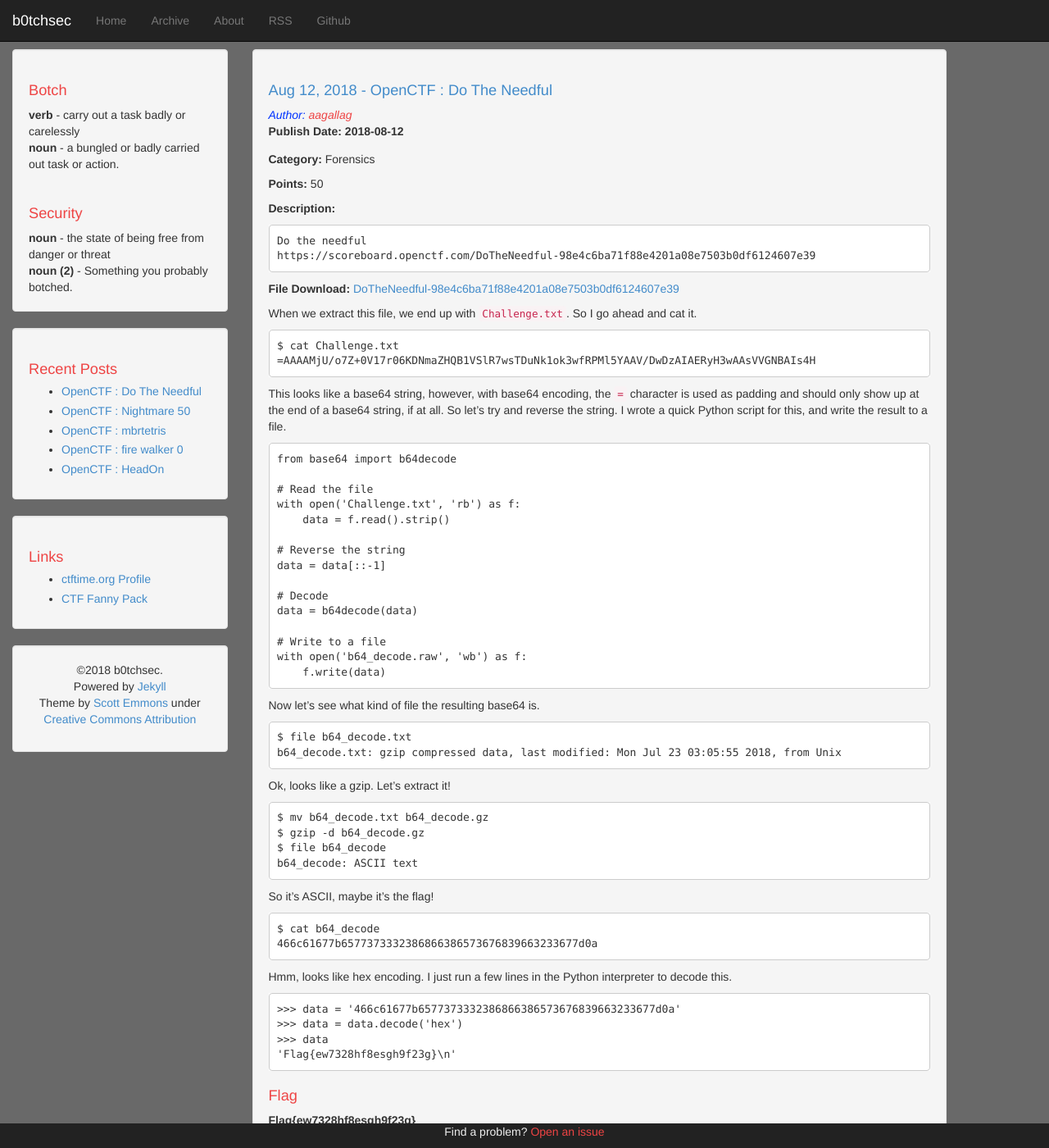
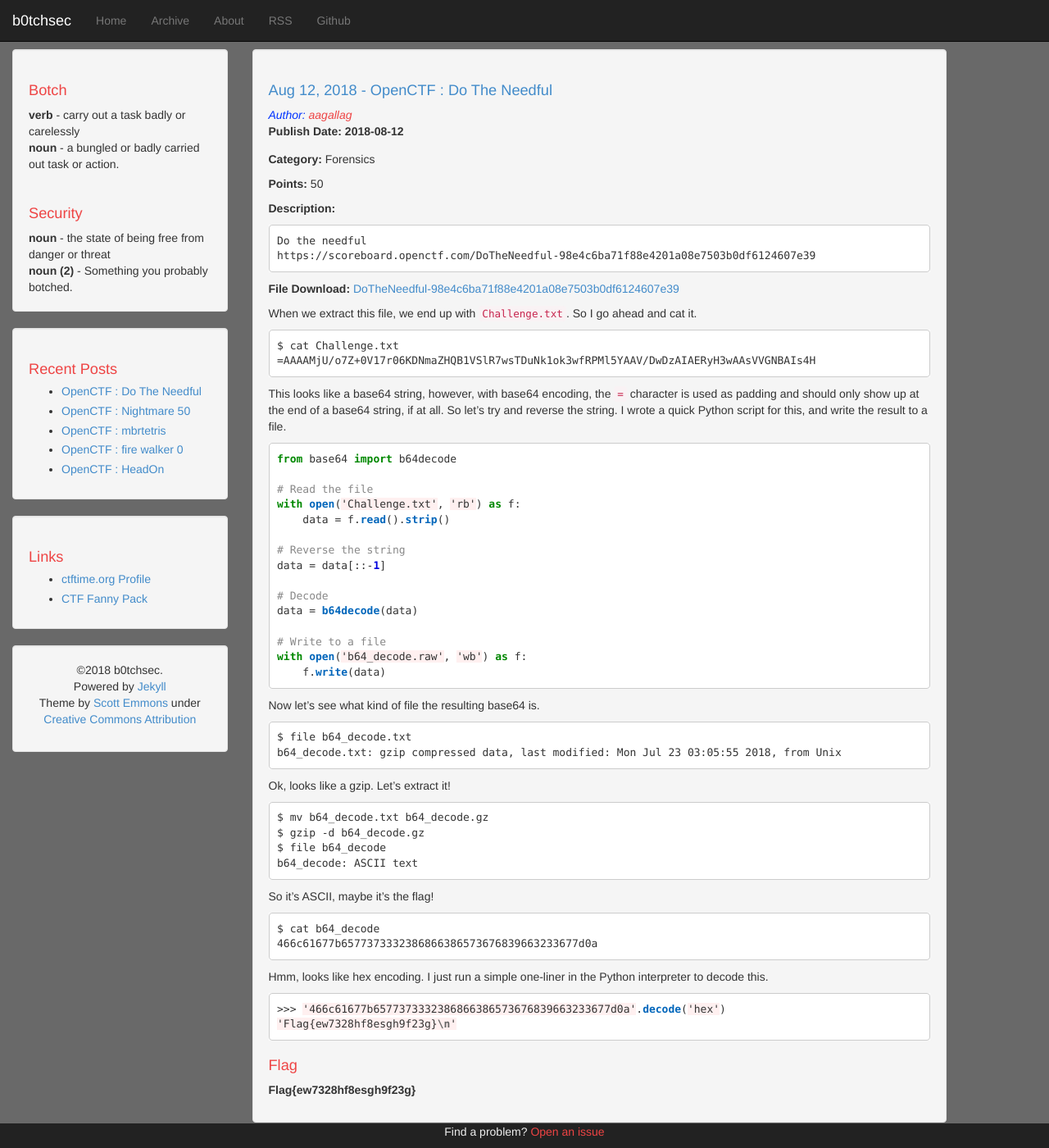
Before and after one commit to b0tchsec/b0tchsec.github.io, a Jekyll site: the page built from 2018/openctf/_posts/2018-08-12-do-the-needful.md, in a window 1280 px wide and 1400 px high. Shown: the whole window at 82% size. Built offline with Jekyll 4.4.1, drawn with Linux system fonts in a browser that asks for light colours.

Commit message:
OpenCTF: Do The Needful - Minor Python code cleanup

````diff
--- a/2018/openctf/_posts/2018-08-12-do-the-needful.md
+++ b/2018/openctf/_posts/2018-08-12-do-the-needful.md
@@ -30,7 +30,7 @@ $ cat Challenge.txt
 
 This looks like a base64 string, however, with base64 encoding, the `=` character is used as padding and should only show up at the end of a base64 string, if at all.  So let's try and reverse the string.  I wrote a quick Python script for this, and write the result to a file.
 
-```
+```python
 from base64 import b64decode
 
 # Read the file
@@ -71,16 +71,12 @@ $ cat b64_decode
 466c61677b6577373332386866386573676839663233677d0a
 ```
 
-Hmm, looks like hex encoding.  I just run a few lines in the Python interpreter to decode this.
+Hmm, looks like hex encoding.  I just run a simple one-liner in the Python interpreter to decode this.
 
-```
->>> data = '466c61677b6577373332386866386573676839663233677d0a'
->>> data = data.decode('hex')
->>> data
+```python
+>>> '466c61677b6577373332386866386573676839663233677d0a'.decode('hex')
 'Flag{ew7328hf8esgh9f23g}\n'
 ```
 
-
-
 # Flag
 **Flag{ew7328hf8esgh9f23g}**
````
